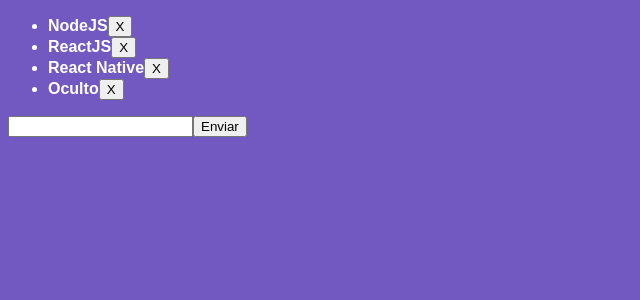
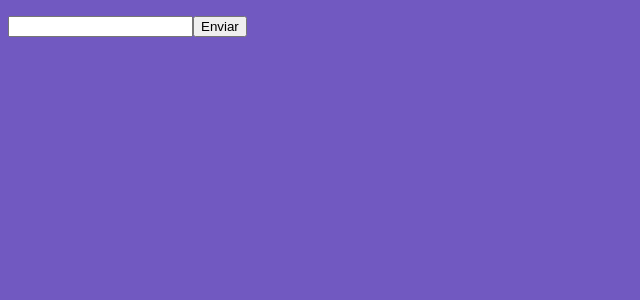
Before and after one commit to radaelilucca/ReactJS-First-steeps, a React app: page / in a window 1280 px wide. Shown: the top 300 px of the page, without its empty margins (0-640 px from the left). Built offline with nearby package versions, Linux system fonts and the light colour scheme.

Commit message:
Component Life Cycle - CompDidMount...Update...

```diff
--- a/src/components/TechList.js
+++ b/src/components/TechList.js
@@ -6,12 +6,31 @@
 class TechList extends Component {
   state = {
     newTech: '',
-    techs: [
-      'NodeJS',
-      'ReactJS',
-      'React Native'
-    ]
+    techs: []
   };
+
+  // Executado assim que o componente aparece em tela
+  componentDidMount(){
+    const techs = localStorage.getItem('techs')
+
+    if(techs){
+      this.setState({
+        techs: JSON.parse(techs)
+      })
+    }
+
+  }
+  // Executado sempre que houver alteração nas props ou state
+  componentDidUpdate(_, prevState){
+    if (prevState.techs !== this.state.techs){
+      localStorage.setItem('techs', JSON.stringify(this.state.techs))
+    }
+  }
+
+  // Executado quando o componente deixa de existir
+  componentWillUnmount(){
+
+  }
 
   handleInputChange = e => {
     this.setState({
@@ -47,7 +66,6 @@
             onDelete={() => this.handleDelete(tech)}
           />
         )}
-        <TechItem/>
        </ul>
 
         <input
```
